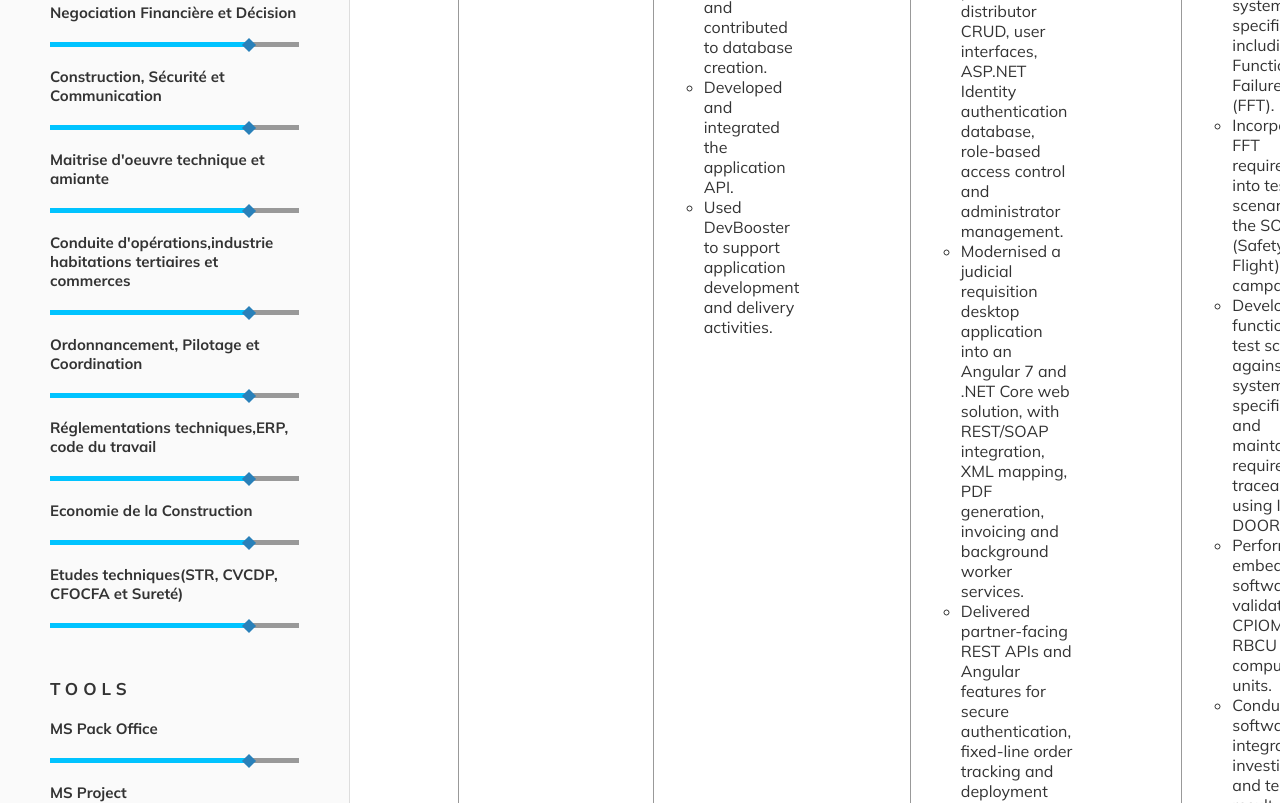
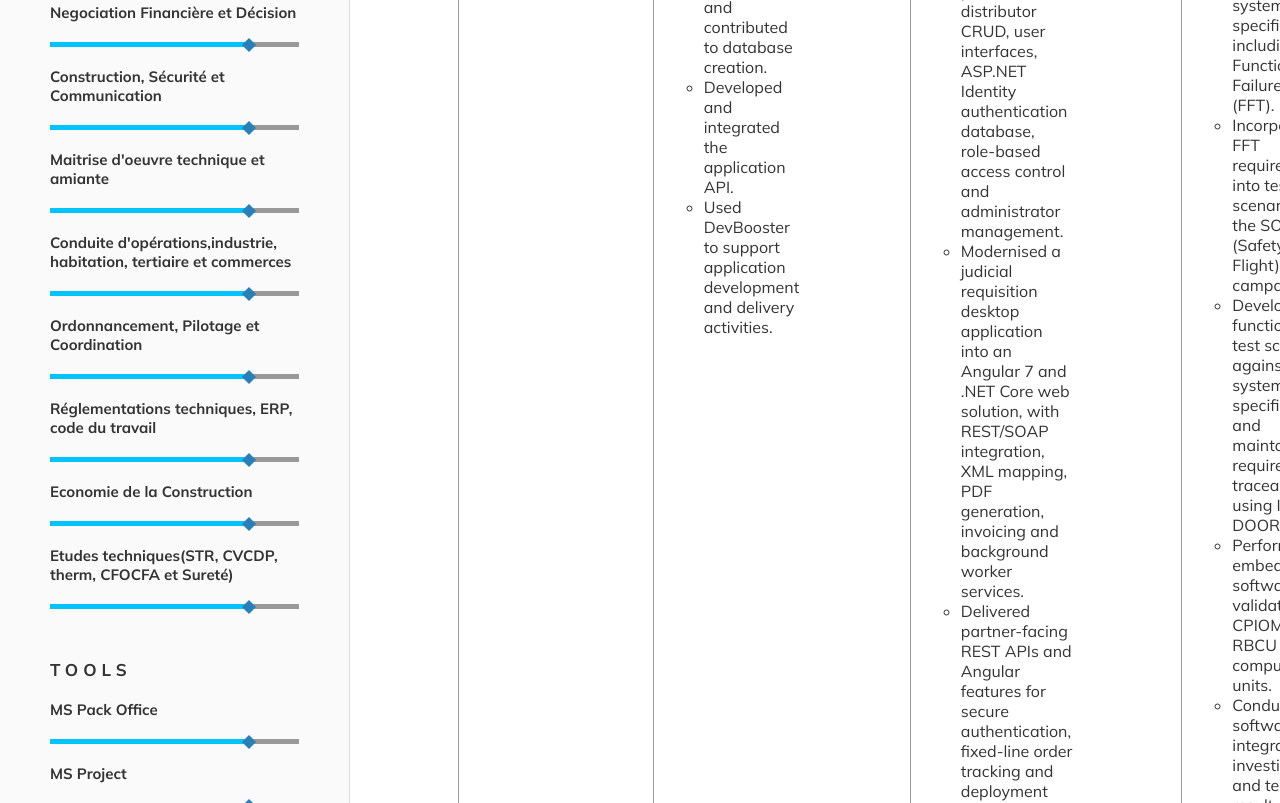
Before and after one commit to OumarDiagne/CV-Doudou, a website: page index.html in a window 1280 px wide. Shown: the part 1490-2293 px from the top of the page. Drawn offline with Linux system fonts and the light colour scheme.

Commit message:
competence a mettre a jour 4

```diff
--- a/index.html
+++ b/index.html
@@ -92,7 +92,7 @@
         <div class="block">
           <h2 class="title-small">SKILLS</h2>
 
-           <h3>Bâtiment , multi-sites et BET</h3>
+           <h3>Bâtiment, multi-sites et BET</h3>
           <div class="bar-skill">
             <div class="bar-skill-progress-80"></div>
             <div class="bar-skill-dot-80"></div>
@@ -127,7 +127,7 @@
             <div class="bar-skill-dot-80"></div>
           </div>
 
-          <h3>Conduite d'opérations,industrie habitations tertiaires et commerces</h3>
+          <h3>Conduite d'opérations,industrie, habitation, tertiaire et commerces</h3>
           <div class="bar-skill">
             <div class="bar-skill-progress-80"></div>
             <div class="bar-skill-dot-80"></div>
@@ -139,7 +139,7 @@
             <div class="bar-skill-dot-80"></div>
           </div>
 
-          <h3>Réglementations techniques,ERP, code du travail</h3>
+          <h3>Réglementations techniques, ERP, code du travail</h3>
           <div class="bar-skill">
             <div class="bar-skill-progress-80"></div>
             <div class="bar-skill-dot-80"></div>
@@ -151,7 +151,7 @@
             <div class="bar-skill-dot-80"></div>
           </div>
 
-          <h3>Etudes techniques(STR, CVCDP, CFOCFA et Sureté)</h3>
+          <h3>Etudes techniques(STR, CVCDP, therm, CFOCFA et Sureté)</h3>
           <div class="bar-skill">
             <div class="bar-skill-progress-80"></div>
             <div class="bar-skill-dot-80"></div>
```
